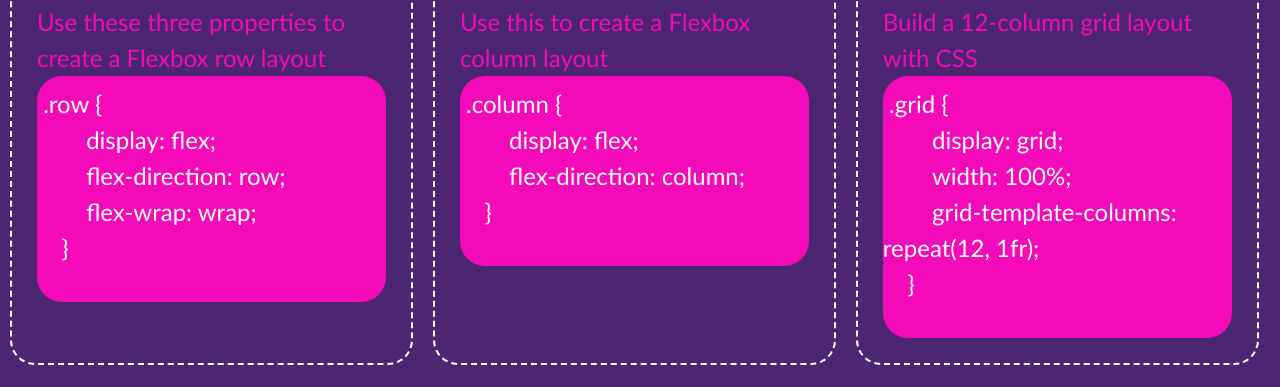
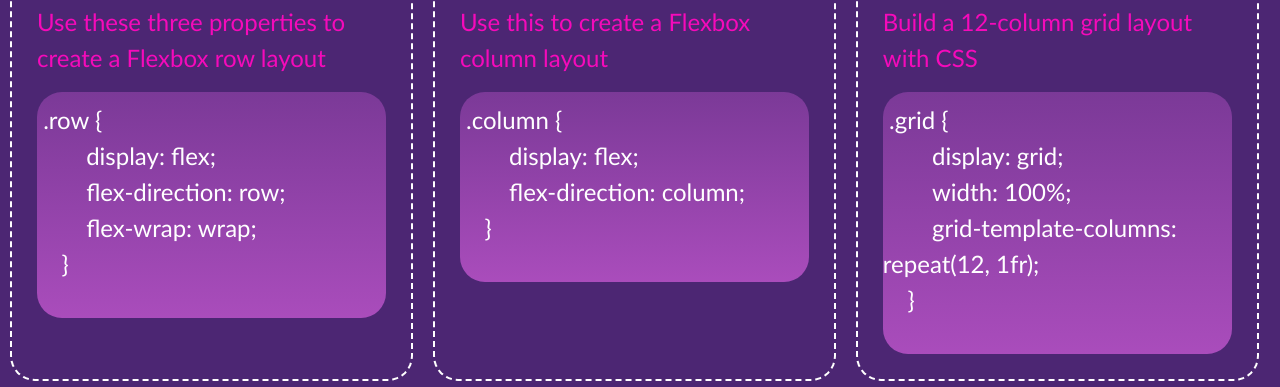
Before and after one commit to Claud9855/css-snippet-cheatsheet, a plain HTML site: page index.html in a window 1280 px wide. Shown: the part 236-623 px from the top of the page. Drawn offline with Linux system fonts and the light colour scheme.

Commit message:
updated README & stylesheet

```diff
--- a/assets/css/style.css
+++ b/assets/css/style.css
@@ -2,6 +2,11 @@
    --main-white: white;
    --main-pink: #f50aba;
    --main-purple: #4c2673
+}
+
+::selection {
+    background-color: var(--main-white);
+    color: var(--main-pink);
 }
 
 * {
@@ -48,7 +53,7 @@ main {
 .row {
     display: flex;
     flex-direction: column;
-    /* flex-wrap: wrap; */
+    flex-wrap: wrap;
 }
 
 .column {
@@ -61,6 +66,7 @@ main {
     display: flex;
     flex-direction: column;
     align-items: center;
+    transition: flex-basis 500ms linear;
 }
 
 .column-header {
@@ -75,19 +81,36 @@ main {
 
 }
 
+.column, .column-header {
+    transition: all 0.5s ease-in-out;;
+}
+
+.column:hover, .column-header:hover {
+    box-shadow: inset 0px 0px 8px rgba(232, 102, 236, 1), 0 0 15px rgba(232, 102, 236, 1);
+}
+
 figcaption {
     color: var(--main-pink);
     margin-top: 1rem;
+    margin-bottom: 1rem;
     font-size: x-large;
 }
 
 pre {
-    background-color: var(--main-pink);
+    /* background-color: var(--main-pink); */
     color: var(--main-white);
     border-radius: 25px;
     padding-top: 10px;
     white-space: pre-wrap;
     overflow: auto;
+    background-image: linear-gradient(
+    rgba(232, 102, 236, 0.3) 0%,
+    rgba(232, 102, 236, 0.6) 100%
+  );
+}
+
+pre:active {
+    user-select: all;
 }
 
 code {
@@ -102,11 +125,23 @@ footer {
 
 @media  screen and (min-width: 768px) {
 
+    .row {
+        flex-direction: row;
+    }
+    .column {
+        flex: 0 0 50%;
+        max-width: 50%;
+    }
+
+    .column:last-child {
+        flex-grow: 1;
+    }
 }
 
 @media  screen and (min-width: 992px) {
     .row {
         flex-direction: row;
+        flex-wrap: nowrap;
     }
 
     .column {
```
Also changed, not shown: 1 other file.
